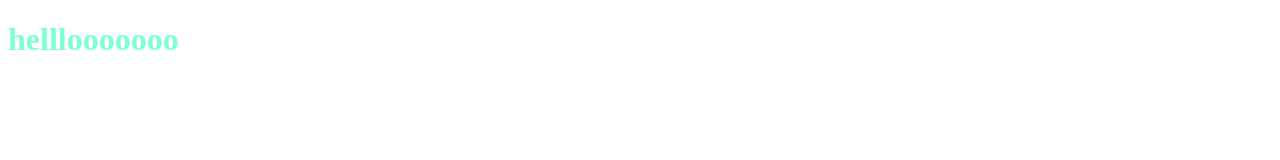
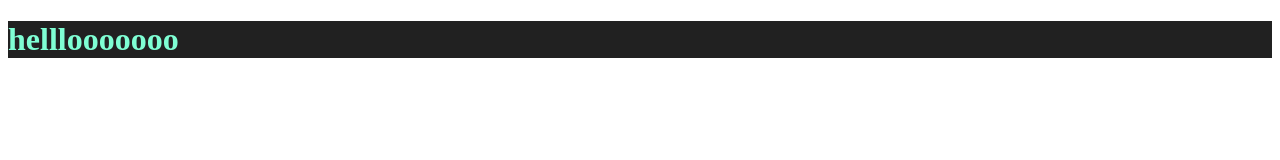
Before and after one commit to Babita-soni/myrepo, a plain HTML site: page index.html in a window 1280 px wide. Drawn offline with Linux system fonts and the light colour scheme.

Commit message:
first commit

```diff
--- a/style.css
+++ b/style.css
@@ -1,3 +1,4 @@
 h1{
     color: aquamarine;
+    background-color: #212121;
 }
```
